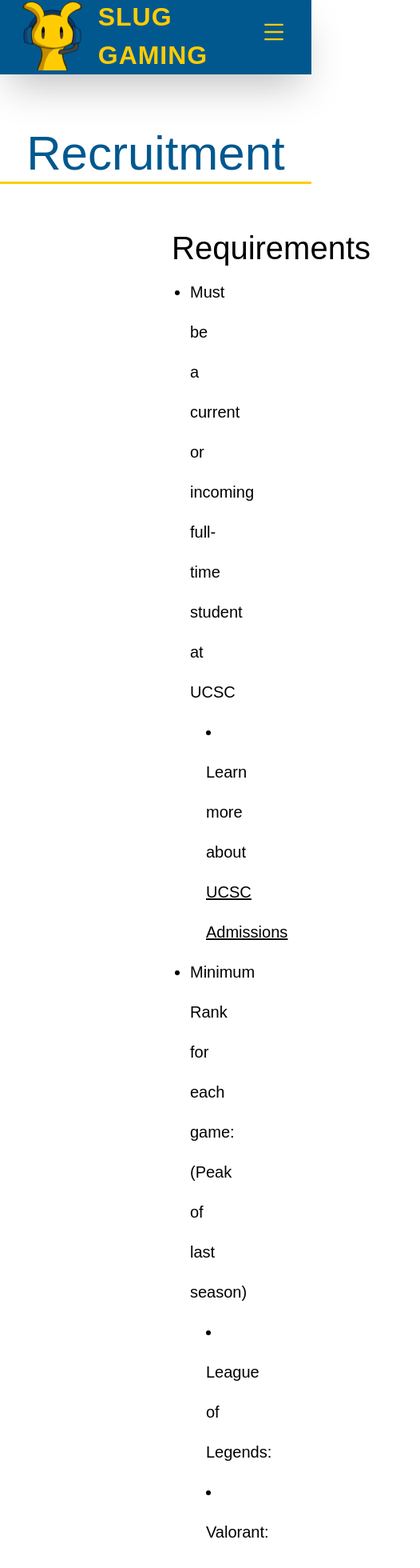
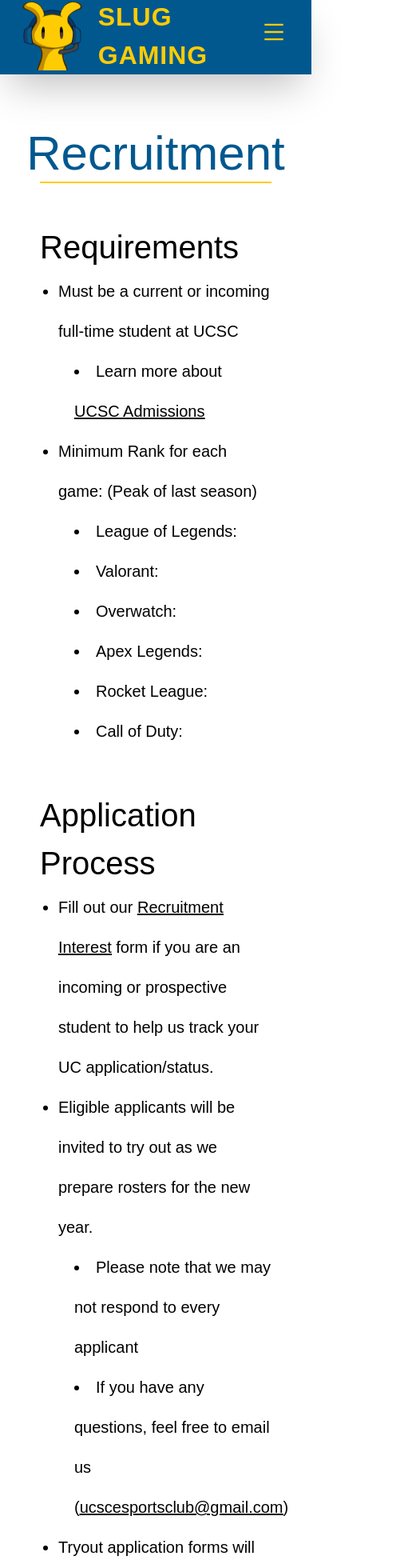
Before and after one commit to Jeffuz/sluggaming, a React (Create React App) app in the folder sluggaming/: page /recruitment in a window 390 px wide. Shown: the part 3-1963 px from the top of the page at 80% size, 526 px wide, since content can reach past the window. Built offline with nearby package versions, Linux system fonts and the light colour scheme.

Commit message:
fix recruitment responsiveness

```diff
--- a/sluggaming/src/pages/Recruitment.js
+++ b/sluggaming/src/pages/Recruitment.js
@@ -8,11 +8,11 @@
         <div className='flex justify-center text-[60px] text-[#00588F]'>
           Recruitment
         </div>
-        <div className='flex justify-center mt-[-10px]'>
+        <div className='flex justify-center mt-[-10px] max-[1100px]:px-[50px]'>
           <img src={require('../images/Achivements Page/Yellow Line.png')} alt='Yellow Line' loading="lazy" />
         </div>
       </section>
-      <section id='Requirements' className='px-[215px] pt-[50px] pb-[50px]'>
+      <section id='Requirements' className='min-[1100px]:px-[215px] px-[50px] pt-[50px] pb-[50px]'>
         <div className='text-black text-[40px]'>
           Requirements
         </div>
@@ -32,7 +32,7 @@
           </ul>
         </ul>
       </section>
-      <section id='Application Process' className='px-[215px] pb-[50px]'>
+      <section id='Application Process' className='min-[1100px]:px-[215px] px-[50px] pb-[50px]'>
         <div className='text-black text-[40px]'>
           Application Process
         </div>
@@ -51,7 +51,7 @@
           <li>A final roster will be finalized before the season begins.</li>
         </ul>
       </section>
-      <section id='Perks of Collegiate Player' className='px-[215px] pb-[50px]'>
+      <section id='Perks of Collegiate Player' className='min-[1100px]:px-[215px] px-[50px] pb-[50px]'>
         <div className='text-black text-[40px]'>
           Perks of Collegiate Player
         </div>
@@ -66,7 +66,7 @@
           <li>Extra Entry in Giveaways</li>
         </ul>
       </section>
-      <section id='Achievements' className='px-[215px] pb-[150px]'>
+      <section id='Achievements' className='min-[1100px]:px-[215px] px-[50px] pb-[150px]'>
         <div className='text-black text-[40px]'>
           Achievements
         </div>
@@ -74,7 +74,7 @@
           Check out our team's awesome achievements – from epic wins to incredible comebacks, our players have shown true gaming prowess and teamwork that's at the heart of Slug Gaming!
         </div>
         <div className='text-white pt-[50px]'>
-          <Link to={'/achievements'} className='bg-[#00588F] p-[33px] rounded-3xl'>
+          <Link to={'/achievements'} className='bg-[#00588F] min-[1100px]:p-[33px] px-[10px] py-[33px] rounded-3xl min-[1100px]:text-[21px] text-[12px]'>
             CLICK HERE TO VIEW TEAM ACHIEVEMENTS
           </Link>
         </div>
```
